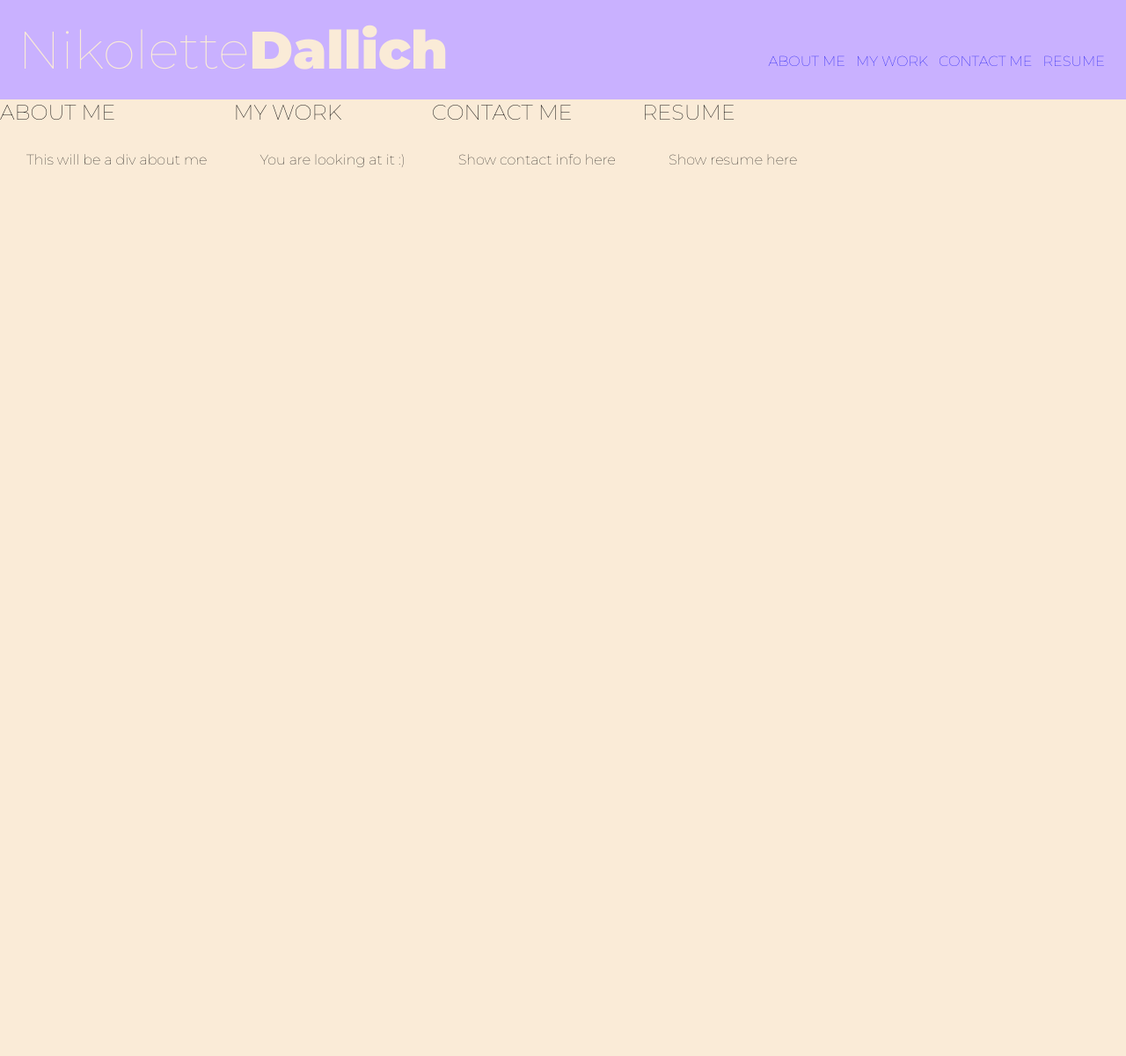
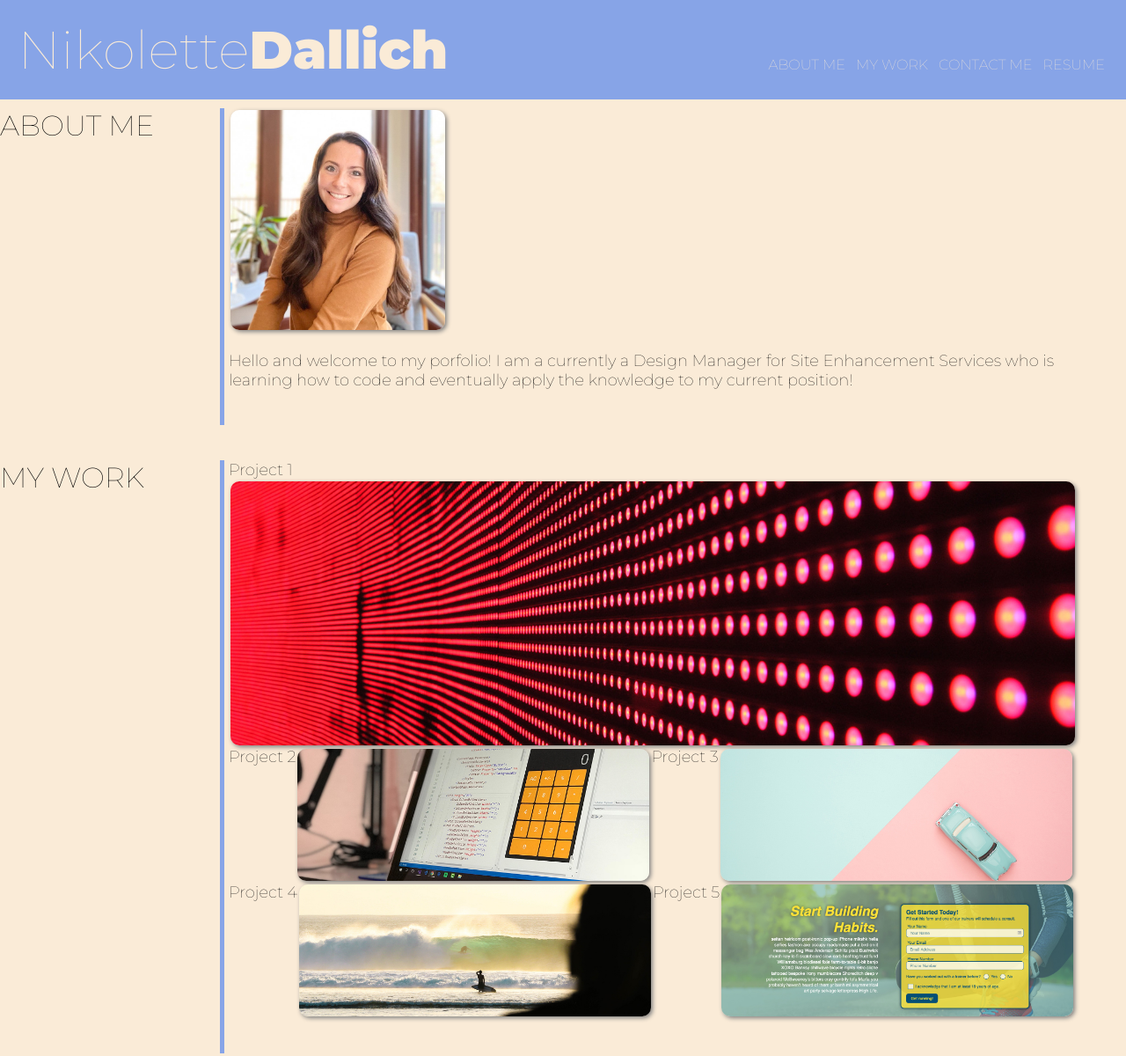
Before and after one commit to ndallich1/portfolio, a plain HTML site: page index.html in a window 1280 px wide. Shown: the top 1200 px of the page at 88% size. Before the commit the page ends 800 px from the top, so only its background shows below. Drawn offline with Linux system fonts and the light colour scheme.

Commit message:
added CSS and html

```diff
--- a/assets/styles.css
+++ b/assets/styles.css
@@ -19,9 +19,10 @@ header {
   padding: 20px;
   display: flex;
   flex-wrap: wrap;
+  position: relative;
   padding: 20px;
   justify-content: space-between;
-  background-color: rgb(201, 177, 255);
+  background-color: #87A4E7;
   color: antiquewhite;
 }
 
@@ -30,6 +31,14 @@ h1 {
   flex-wrap: wrap;
   margin: 0;
   font-size: 60px;
+}
+
+h2 {
+  display: flex;
+  flex-wrap: wrap;
+  margin: 0;
+  padding: 0;
+  font-size: 32px;
 }
 
 .lastname {
@@ -45,34 +54,101 @@ nav {
   text-transform: uppercase;
 }
 
+nav a:hover {
+  color: #232939;
+}
+
 a {
   text-decoration: none;
+  color: antiquewhite;
 }
 
-ul {
+nav ul {
   list-style: none;
-
 }
 
-li {
-  display: inline;
+nav li {
+  display: inline-block;
   padding: 4px;
 }
 
-main{
+main {
+  display: inline-block;
+}
+
+p {
   display: flex;
+  flex-wrap: wrap;
+  margin: 10px 10px 40px 250px;
+  padding: 0 40px 40px 10px;
+  font-size: 18px;
+}
+
+img {
+  border-radius: 10px;
+  margin: 2px;
+  box-shadow: 2px 2px 5px gray;
+}
+
+img.headshot {
+  height: 250px;
+}
+
+.main-work {
+  display: inline-block;
+  flex-wrap: wrap;
+  width: 99%;
+  height: 300px;
+  object-fit: cover;
+}
+
+
+.work {
+  display: inline-block;
+  flex-wrap: wrap;
+  width: 400px;
+  height: 150px;
+  object-fit: cover;
+}
+
+.title {
+  display: inline-block;
   flex-wrap: wrap;
 }
 
-p{
- padding: 30px;
+aside {
+  display: flex;
+  flex-wrap: wrap;
+  float: left;
+  font-weight: 900;
+  text-transform: uppercase;
 }
 
-aside {
-  font-weight: 900;
-  text-transform: uppercase;
-  padding-right: 20px;
+.box-shadow {
+  box-shadow: inset 5px 0 0 0 #87A4E7;
 }
 
-div {
+section {
+  display: block;
 }
+
+footer {
+  display: block;
+  background-color: #87A4E7;
+  text-align: center;
+}
+
+@media screen and (max-width: 768px) {
+  main,{
+    flex-direction: column;
+  }
+
+  header {
+    background: #ff93fa;
+  }
+
+  footer {
+    display: block;
+    background-color: #ff93fa;
+  }
+}
--- a/index.html
+++ b/index.html
@@ -24,49 +24,57 @@
 
   <main>
     <section>
-      <aside>
-        <h2>About Me</h2>
+      <section>
+        <aside class="aside">
+          <h2 id="about-me">About Me</h2>
         </aside>
-      <div class="#aboutme">
-        <p>
-          This will be a div about me
+        <p class="box-shadow">
+          <img class="headshot" src="assets/images/square headshot.jpg" alt="Headshot Image of Nikolette Dallich"/>
+          <br>
+          Hello and welcome to my porfolio! I am a currently a Design Manager for Site Enhancement Services who is learning how to code and eventually apply the knowledge to my current position!
         </p>
-      </div>
       </section>
 
       <section>
-      <aside>
-        <h2>My Work</h2>
+        <aside class="aside">
+          <h2 id="my-work">My Work</h2>
         </aside>
-      <div class="#mywork">
-        <p>
-          You are looking at it :)
+        <p class="box-shadow">
+          <title class="title">Project 1</title>
+            <img class="main-work" src="./assets/images/02-portfolio-1.jpg"/>
+          <title class="title">Project 2</title>
+            <img class="work" src="./assets/images/02-portfolio-2.jpg"/>
+          <title class="title">Project 3</title>
+            <img class="work" src="./assets/images/02-portfolio-3.jpg"/>
+          <title class="title">Project 4</title>
+            <img class="work" src="./assets/images/02-portfolio-4.jpg"/>
+          <title class="title">Project 5</title>
+            <img class="work" src="./assets/images/02-run-buddy.jpg"/>
         </p>
-      </div>
       </section>
 
       <section>
-      <aside>
-        <h2>Contact Me</h2>
+        <aside class="aside">
+          <h2 id="contact-me">Contact Me</h2>
         </aside>
-      <div class="#contactme">
-        <p>
-          Show contact info here
+        <p class="box-shadow">Email: ndallich@gmail.com
+        <br>Phone: 574-340-4827
         </p>
-      </div>
       </section>
 
       <section>
-      <aside>
-        <h2>Resume</h2>
+        <aside class="aside">
+          <h2 id="resume">Resume</h2>
         </aside>
-      <div class="#resume">
-        <p>
-          Show resume here
+        <p class="box-shadow">
+          Link to PDF of resume coming soon!
         </p>
-      </div>
+      </section>
     </section>
   </main>
 
+  <footer>
+    Made with love by Nikki
+  </footer>
 </body>
 </html>
```
Also changed, not shown: assets/images/02-portfolio-1.jpg (added), assets/images/02-portfolio-2.jpg (added), assets/images/02-portfolio-3.jpg (added), assets/images/02-portfolio-4.jpg (added), assets/images/02-run-buddy.jpg (added), assets/images/square headshot.jpg (added). Lines whose indentation alone changed are shown as unchanged.
